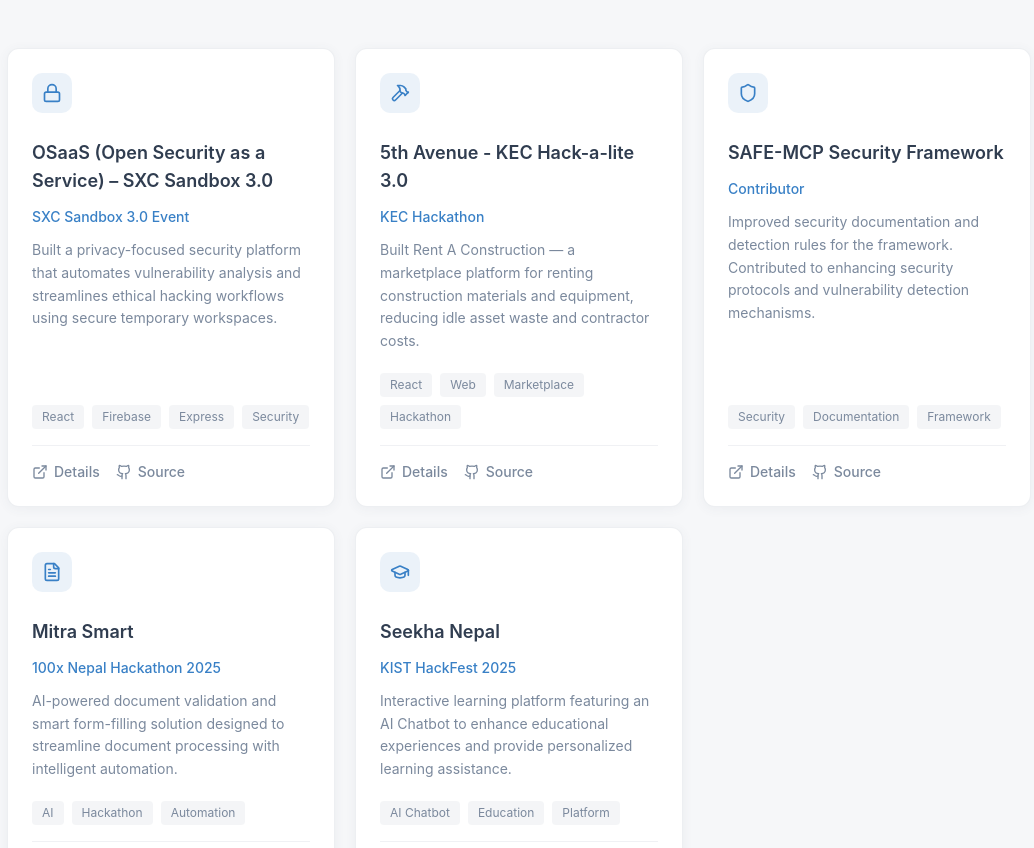
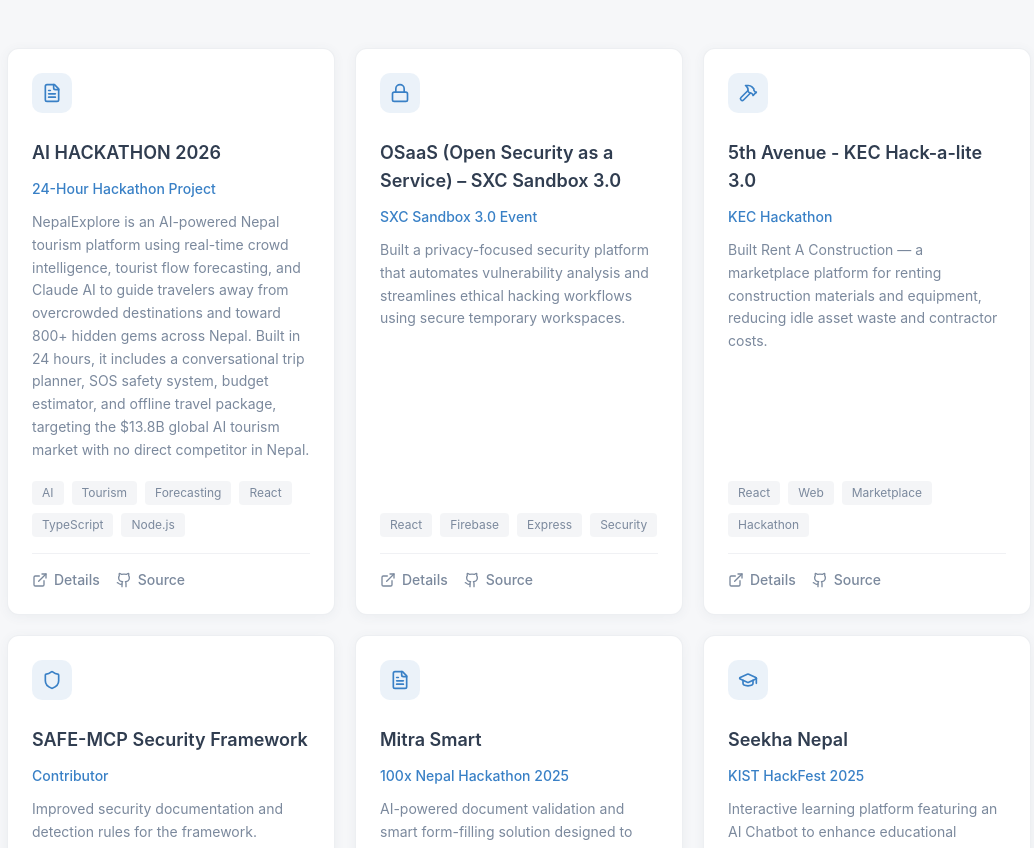
Before and after one commit to rajivsthh/portfolio-main, a React (Vite) app: page / in a window 1280 px wide. Shown: the part 2600-3448 px from the top of the page, without its empty margins (121-1155 px from the left). Built offline with nearby package versions, Linux system fonts and the light colour scheme; no server answers; the HTML template or start-up script is replaced by a standard one.

Commit message:
Update AI HACKATHON 2026 project tags

```diff
--- a/src/components/ProjectsSection.tsx
+++ b/src/components/ProjectsSection.tsx
@@ -1,6 +1,17 @@
 import { Shield, FileText, GraduationCap, Hammer, Lock, ExternalLink, Github } from 'lucide-react';
 
 const projects = [
+  {
+    title: "AI HACKATHON 2026",
+    role: "24-Hour Hackathon Project",
+    description: "NepalExplore is an AI-powered Nepal tourism platform using real-time crowd intelligence, tourist flow forecasting, and Claude AI to guide travelers away from overcrowded destinations and toward 800+ hidden gems across Nepal. Built in 24 hours, it includes a conversational trip planner, SOS safety system, budget estimator, and offline travel package, targeting the $13.8B global AI tourism market with no direct competitor in Nepal.",
+    tags: ["AI", "Tourism", "Forecasting", "React", "TypeScript", "Node.js"],
+    icon: FileText,
+    links: {
+      demo: "#",
+      github: "https://github.com/rajivsthh/smart-trails-nepal-main",
+    },
+  },
   {
     title: "OSaaS (Open Security as a Service) – SXC Sandbox 3.0",
     role: "SXC Sandbox 3.0 Event",
```
